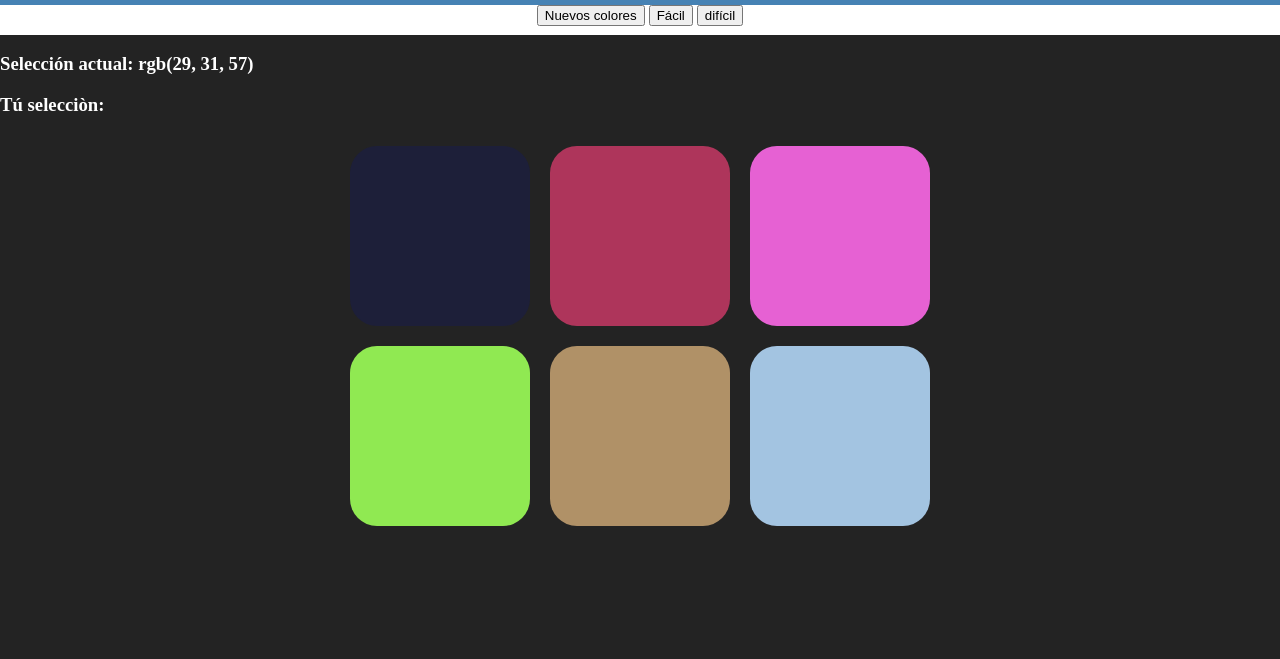
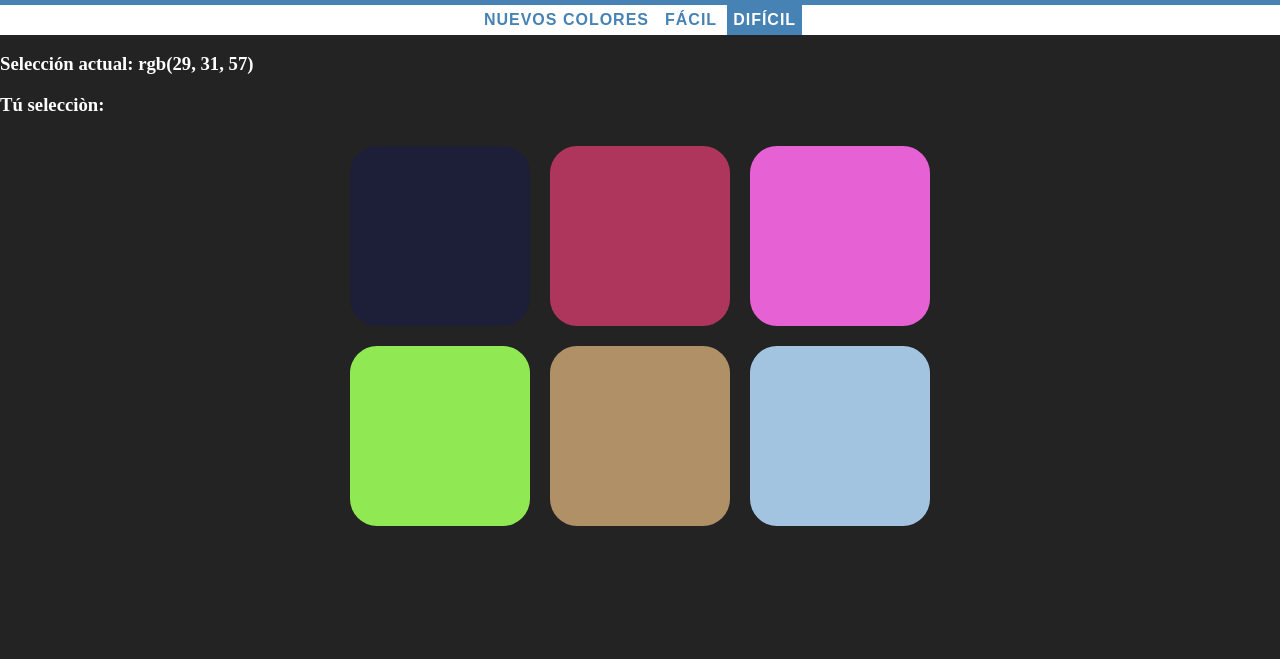
Before and after one commit to Alex-Oq21/Juego-de-colores-con-JavaScript, a plain HTML site: page index.html in a window 1280 px wide. Shown: the part 141-800 px from the top of the page. Drawn offline with Linux system fonts and the light colour scheme.

Commit message:
Apariencia del sitio versión 2

```diff
--- a/app.css
+++ b/app.css
@@ -50,3 +50,34 @@ h3 {
     text-align: center;
     color: black;
 }
+
+.selected {
+    color: white;
+    background: steelblue;
+}
+
+button {
+    border: none;
+    background: none;
+    text-transform: uppercase;
+    height: 100%;
+    font-weight: 700;
+    color: steelblue;
+    letter-spacing: 1px;
+    font-size: inherit;
+    transition: all 0.3s;
+    -webkit-transition: all 0.3s;
+    -moz-transition: all 0.3s;
+    outline: none;
+}
+
+button:hover {
+    color: white;
+    background: steelblue;
+}
+
+.footer {
+    color: #fff;
+    position: fixed;
+    bottom: 0;
+}
```
